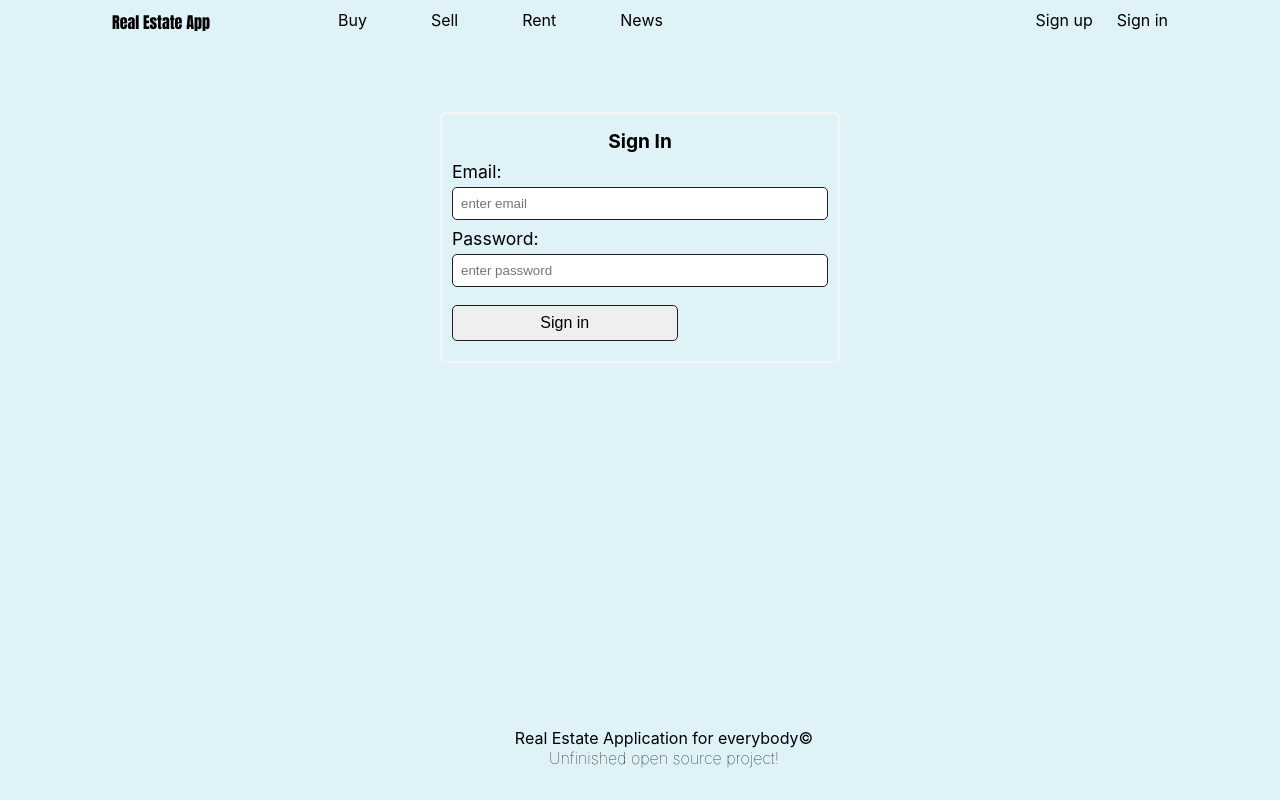
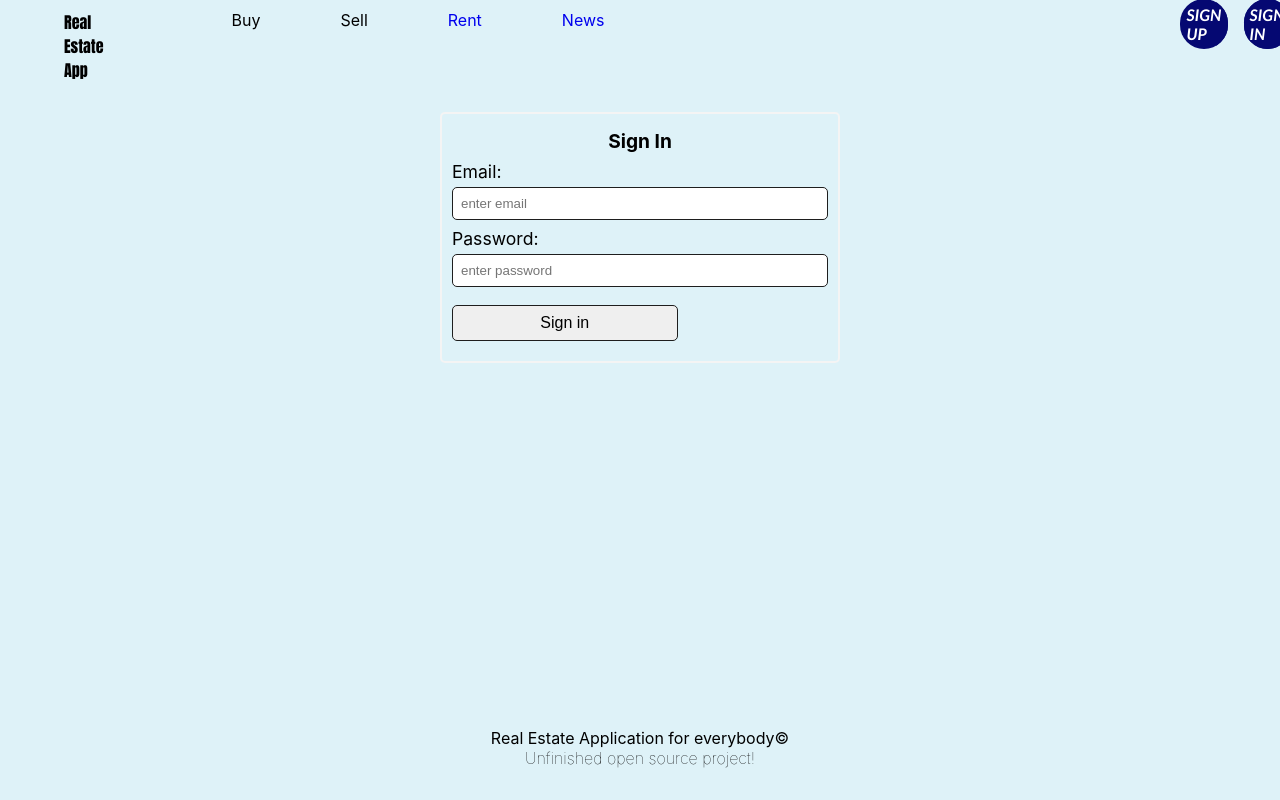
Before and after one commit to DamyanBG/real-estate-react-app, a React (Create React App) app: page /signin in a window 1280 px wide. Built offline with nearby package versions, Linux system fonts and the light colour scheme.

Commit message:
First time try to make better style header

```diff
--- a/src/components/Header/Header.js
+++ b/src/components/Header/Header.js
@@ -9,6 +9,7 @@ import { toast } from 'react-toastify';
 
 export default function Header() {
     const [click, setClick] = useState(false);
+
     const [sellClick, setSellClick] = useState(false);
     const { user, setUser } = useContext(UserContext);
 
@@ -40,14 +41,14 @@ export default function Header() {
 
     return (
         <header>
-            <section>
-                <Link style={{ textDecoration: 'none' }} to="/">
+            <section className="top-section">
+                <Link className="app-name-container" style={{ textDecoration: 'none' }} to="/">
                     <p className="app-name">Real Estate App</p>
                 </Link>
             </section>
-            <nav>
-                <ul>
-                    <li
+            <nav className="nav-section">
+                <div className="nav-ul">
+                    <div
                         className="buy-list"
                         onMouseEnter={() => {
                             setClick(true);
@@ -78,9 +79,9 @@ export default function Header() {
                             </>
                         )}
                         Buy
-                    </li>
-                    <li
-                        className="buy-list"
+                    </div>
+                    <div
+                        className="sell-list"
                         onMouseEnter={() => {
                             setSellClick(true);
                         }}
@@ -116,7 +117,7 @@ export default function Header() {
                             </>
                         )}
                         Sell
-                    </li>
+                    </div>
                     <Link style={{ textDecoration: 'none' }} to="/rent">
                         <li>Rent</li>
                     </Link>
@@ -124,7 +125,7 @@ export default function Header() {
                     <Link style={{ textDecoration: 'none' }} to="/news">
                         <li>News</li>
                     </Link>
-                </ul>
+                </div>
             </nav>
             <section className="auth">
                 {user.role === 'admin' ? (
@@ -137,12 +138,17 @@ export default function Header() {
                     ''
                 )}
                 <p>
-                    <Link style={{ textDecoration: 'none' }} to={user._id ? '/profile' : '/signup'}>
+                    <Link
+                        className="btn btn--green btn--animated"
+                        style={{ textDecoration: 'none' }}
+                        to={user._id ? '/profile' : '/signup'}
+                    >
                         {user._id ? 'Profile' : 'Sign up'}
                     </Link>
                 </p>
                 <p>
                     <Link
+                        className="btn btn--green btn--animated"
                         onClick={onLogOutHandler}
                         style={{ textDecoration: 'none' }}
                         to={user._id ? '/' : '/signin'}
--- a/src/components/Header/Header.scss
+++ b/src/components/Header/Header.scss
@@ -1,6 +1,4 @@
-a {
-  color: inherit;
-}
+@import './veriables';
 
 header {
     padding: 10px 0;
@@ -8,46 +6,43 @@ header {
     background-color: #def2f8;
     min-height: 48px;
     height: 5vh;
+
+    section {
     }
 
+    .top-section {
+        .app-name-container {
+            box-shadow: 0 1.5rem 4rem rgba(255, 0, 0, 17%);
             .app-name {
                 font-family: Impact, Haettenschweiler, 'Arial Narrow Bold', sans-serif;
                 color: black;
+                z-index: 10;
+                transition: all 0.5s;
             }
 
-.auth {
-  display: flex;
-  margin-left: auto;
-  margin-right: 48px;
+            .app-name:hover {
+                transform: scale(1.05) translateY(-0.5rem);
+                box-shadow: 0 2.5rem 4rem rgba(0, 0, 0, 0.5);
+                z-index: 20;
+            }
+        }
     }
 
-.auth p {
-  padding-left: 24px;
-}
-
-section {
-  margin-left: 48px;
-}
-
-nav {
+    .nav-section {
         margin-left: 128px;
-}
-
-ul {
+        .nav-ul {
             list-style: none;
             display: flex;
-}
+            flex-direction: row;
+            gap: 5rem;
+            .buy-list,
+            .sell-list {
+                position: relative;
+                z-index: 10;
+                transition: all 0.9s;
+                cursor: pointer;
 
-li {
-  margin-right: 64px;
-}
-
-.buy-list{
-  position: relative;
-  cursor: pointer;
-}
-
-.buy-element{
+                .buy-element {
                     position: absolute;
                     top: 33px;
                     left: -44px;
@@ -58,28 +53,133 @@ li {
                     align-items: center;
                     padding: 5px;
 
-  .buy-patch{
+                    .buy-patch {
                         text-decoration: none;
-    background: rgba(186, 160, 160, 0.3);
+                        background: rgba(150, 146, 146, 0.3);
                         margin: 4px;
                         border-radius: 8px;
                         padding: 4px;
                         color: rgb(82, 116, 150);
-    transition: 3s;
+                        transition: 10s;
                         z-index: 1;
+                        box-shadow: 0 2.5rem 4rem rgba(0, 0, 0, 0.5);
                     }
 
-  .buy-patch:hover{
+                    .buy-patch:hover {
                         background: rgba(127, 123, 92, 0.3);
                         color: darkslateblue;
                         animation: top-to-bottom 3s;
                         animation-fill-mode: forwards;
-    box-shadow: 3px 3px red, -1em 0 .4em olive;
+
+                        box-shadow: 0 2.5rem 4rem rgba(0, 0, 0, 0.5);
                     }
                 }
 
-@keyframes top-to-bottom{
+                @keyframes top-to-bottom {
                     100% {
                         transform: translateY(100%);
                     }
                 }
+            }
+
+            .sell-list:hover{
+                transform: scale(1.05) translateY(-0.5rem);
+                box-shadow: 0 2.5rem 4rem rgba(0, 0, 0, 0.5);
+                z-index: 20;
+            }
+            .buy-list:hover{
+                transform: scale(1.05) translateY(-0.5rem);
+                box-shadow: 0 2.5rem 4rem rgba(0, 0, 0, 0.5);
+                z-index: 20;
+            }
+        }
+    }
+
+    .auth {
+        margin-left: 48px;
+        display: flex;
+        flex-direction: row;
+        justify-content: space-around;
+        margin-left: 35rem;
+        margin-right: 48px;
+
+        p {
+            margin-left: 1rem;
+            display: flex;
+            justify-content: center;
+            align-items: center;
+            .btn {
+                font-weight: 600;
+                font-family: 'Trebuchet MS', 'Lucida Sans Unicode', 'Lucida Grande', 'Lucida Sans',
+                    Arial, sans-serif;
+                padding: 6px;
+                font-style: italic;
+                &,
+                &:link,
+                &:visited {
+                    text-transform: uppercase;
+                    text-decoration: none;
+                    display: inline-block;
+                    border-radius: 10rem;
+                    transition: all 0.8s;
+                    position: relative;
+                    border: none;
+                    cursor: pointer;
+                }
+
+                &:hover {
+                    transform: translateY(-10px);
+                    box-shadow: 0 1rem 2rem rgba($color-black, 0.2);
+
+                    &::after {
+                        transform: scaleX(8.4) scaleY(1.6);
+                        opacity: 0;
+                    }
+                }
+
+                &:active,
+                &:focus {
+                    outline: none;
+                    transform: translateY(-1px);
+                    box-shadow: 0 0.5rem 1rem rgba($color-black, 0.2);
+                }
+
+                &--white {
+                    background-color: white;
+                    color: $color-grey-dark;
+
+                    &::after {
+                        background-color: white;
+                    }
+                }
+
+                &--green {
+                    background-color: $color-primary;
+                    color: white;
+
+                    &::after {
+                        background-color: $color-primary;
+                    }
+                }
+
+                &::after {
+                    content: '';
+                    display: inline-block;
+                    height: 100%;
+                    width: 100%;
+                    border-radius: 10rem;
+                    position: absolute;
+                    top: 0;
+                    left: 0;
+                    z-index: -1;
+                    transition: all 0.7s;
+                }
+
+                &--animated {
+                    animation: moveInBottom 4s ease-out 0.75s;
+                    animation-fill-mode: backwards;
+                }
+            }
+        }
+    }
+}
--- /dev/null
+++ b/src/components/Header/_veriables.scss
@@ -0,0 +1,4 @@
+$color-primary: #050872;
+$color-black: #000;
+$color-white: #fff;
+$color-grey-dark: #777;
```
Lines whose indentation alone changed are shown as unchanged.
